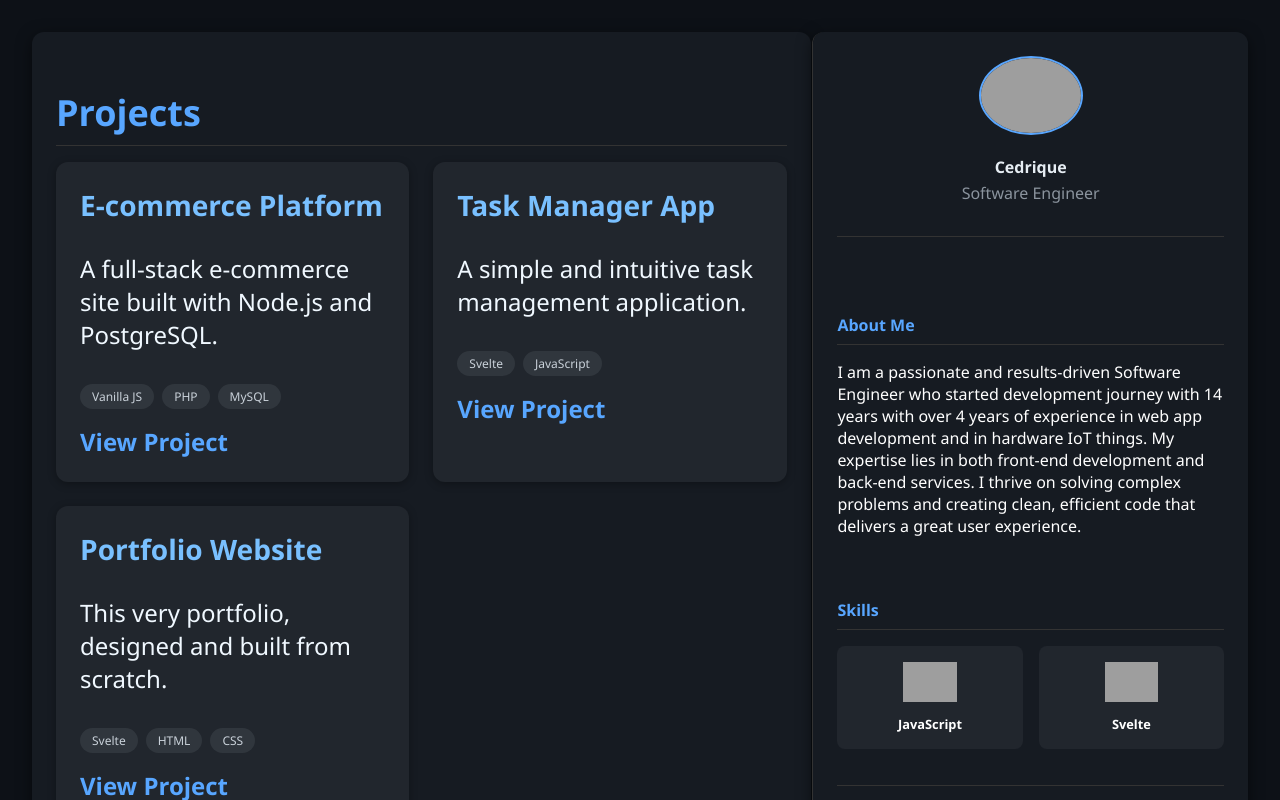
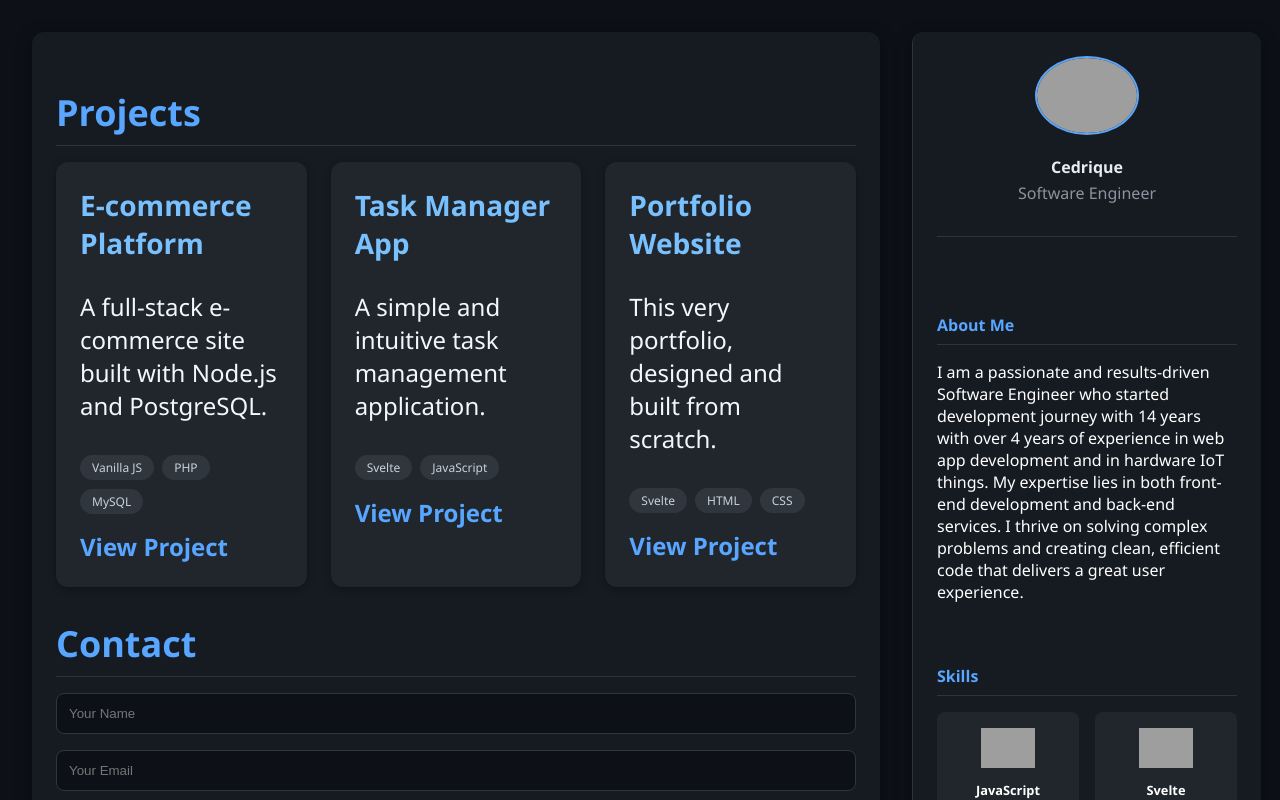
Before and after one commit to Cedrick-KC/cedro, a Svelte app: page / in a window 1280 px wide. Shown: the top 800 px of the page. Built offline with nearby package versions, Linux system fonts and the light colour scheme; grey boxes are pictures that could not be loaded.

Commit message:
Update App.svelte

```diff
--- a/src/App.svelte
+++ b/src/App.svelte
@@ -3,24 +3,23 @@
   import Projects from './Projects.svelte';
   import Contact from './Contact.svelte';
 
-  let isSidebarFixed = true;
-
-  function toggleSidebar() {
-    isSidebarFixed = !isSidebarFixed;
-  }
+  // Pinned = sticky on desktop, Free = fully scrollable
+  let isPinned = true;
+  const toggleSidebar = () => (isPinned = !isPinned);
 </script>
 
-<div class="portfolio-container" class:scrollable-sidebar={!isSidebarFixed}>
+<div class="portfolio-container" class:pinned={isPinned} class:free={!isPinned}>
   <main class="main-content">
     <Projects />
     <Contact />
   </main>
 
   <aside class="sidebar">
-    <Sidebar full={!isSidebarFixed} />
+    <Sidebar full={!isPinned} />
+
     <div class="sidebar-footer">
       <button on:click={toggleSidebar}>
-        {isSidebarFixed ? 'View All Content' : 'Fix Sidebar'}
+        {isPinned ? 'View All Content' : 'Pin Sidebar'}
       </button>
     </div>
   </aside>
@@ -34,10 +33,10 @@
     color: #e6edf3;
   }
 
-  /* Grid layout */
+  /* GRID: main + sidebar (no overlap) */
   .portfolio-container {
     display: grid;
-    grid-template-columns: 1fr;
+    grid-template-columns: minmax(0, 1fr); /* mobile: single column */
     gap: 2rem;
     padding: 2rem;
     max-width: 1200px;
@@ -45,49 +44,58 @@
   }
 
   @media (min-width: 768px) {
+    /* desktop: sidebar column width stays fixed, main grows */
     .portfolio-container {
-      grid-template-columns: 2fr 1fr; /* main + sidebar side by side */
+      grid-template-columns: minmax(0, 1fr) 320px;
+      align-items: start;
     }
   }
 
-  /* Main content styling */
   .main-content {
-    background-color: #161b22;
+    background: #161b22;
+    padding: 1.5rem;
+    border-radius: 12px;
+    box-shadow: 0 4px 15px rgba(0, 0, 0, 0.5);
+    min-width: 0; /* prevents overflow in grid */
+  }
+
+  .sidebar {
+    background: #161b22;
     padding: 1.5rem;
     border-radius: 12px;
     box-shadow: 0 4px 15px rgba(0, 0, 0, 0.5);
   }
 
-  /* Sidebar styling */
-  .sidebar {
-    background-color: #161b22;
-    padding: 1.5rem;
-    border-radius: 12px;
-    box-shadow: 0 4px 15px rgba(0, 0, 0, 0.5);
-  }
-
-  /* Default: fixed sidebar on desktop */
+  /* ✅ Sticky (non-overlapping) on desktop when pinned */
   @media (min-width: 768px) {
-    .sidebar {
-      position: fixed;
-      right: 2rem;
+    .pinned .sidebar {
+      position: sticky;
       top: 2rem;
-      height: calc(100vh - 4rem);
-      width: calc(33.33% - 2.5rem);
-      overflow-y: auto;
-      z-index: 10;
+      align-self: start;
+      max-height: calc(100vh - 4rem);
+      overflow: auto;
     }
   }
 
-  /* Scrollable sidebar (when toggled) */
-  .portfolio-container.scrollable-sidebar .sidebar {
+  /* ✅ When "free", sidebar just scrolls in-flow */
+  .free .sidebar {
     position: static;
-    height: auto;
-    width: auto;
-    overflow-y: visible;
+    max-height: none;
+    overflow: visible;
   }
 
-  /* Sidebar footer */
+  /* ✅ FORCE: Mobile/tablet — sidebar BELOW, never sticky/fixed */
+  @media (max-width: 767px) {
+    .sidebar {
+      position: static !important;
+      top: auto !important;
+      max-height: none !important;
+      overflow: visible !important;
+      width: 100%;
+      border-top: 1px solid #333;
+    }
+  }
+
   .sidebar-footer {
     padding-top: 1rem;
     border-top: 1px solid #333;
```
